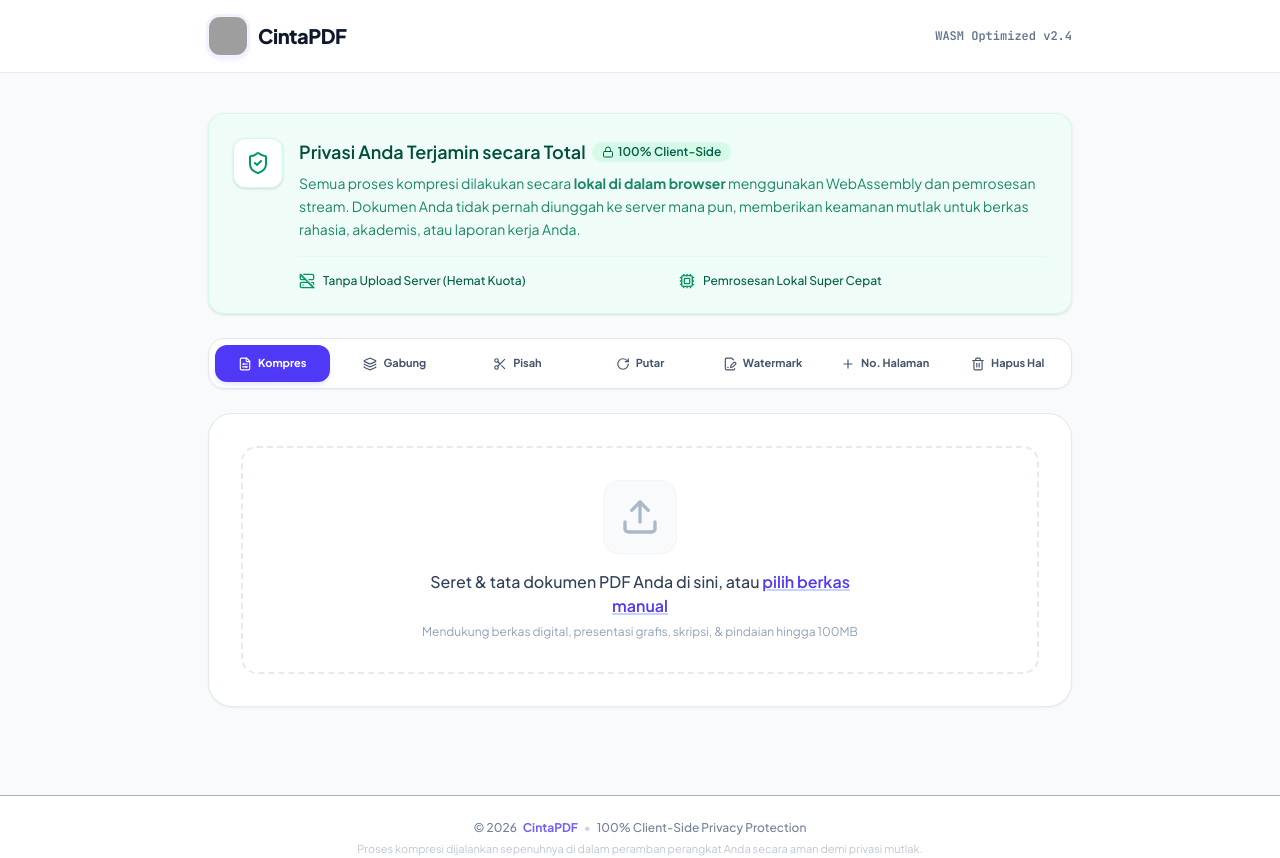
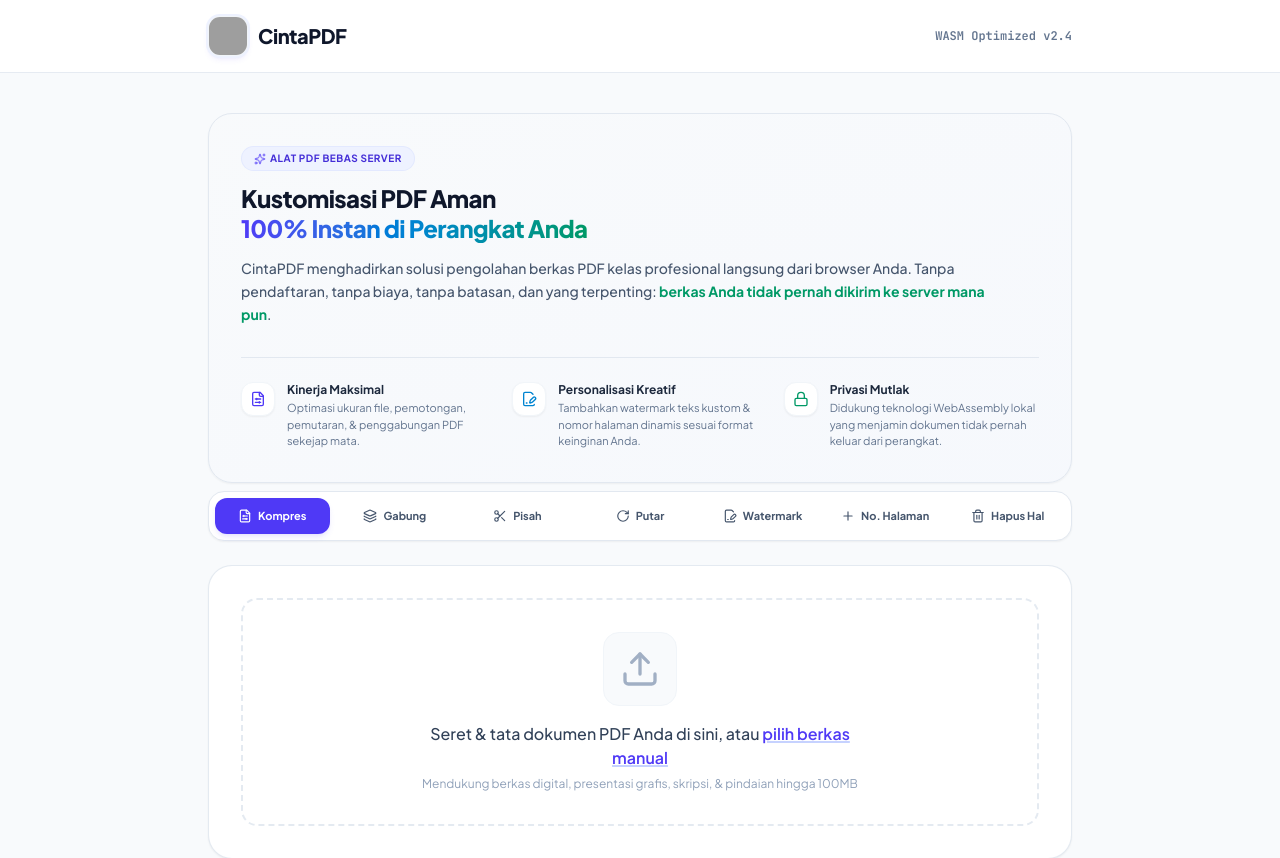
Before and after one commit to kamalcloud52/cintapdf, a React (Vite) app in the folder frontend-pdf/: page / in a window 1280 px wide. Shown: the top 858 px of the page. Built offline with nearby package versions, Linux system fonts and the light colour scheme; grey boxes are pictures that could not be loaded.

Commit message:
Update App.tsx

```diff
--- a/frontend-pdf/src/App.tsx
+++ b/frontend-pdf/src/App.tsx
@@ -6,7 +6,7 @@
 import HistorySection from './components/HistorySection';
 import { CompressionMode, PDFMetadata, CompressionResult, HistoryItem, PDFTool } from './types';
 import { getPDFMetadata, compressLight, compressMedium, compressHigh, mergePDFs, parsePageRanges, extractPDFPages, rotatePDFPages, addWatermarkToPDF, addPageNumbersToPDF, deletePDFPages } from './utils/pdfProcessor';
-import { FileDown, ShieldAlert, FileSliders, CircleAlert, Cpu, Heart, CheckCircle2, Layers, Scissors, RotateCw, Plus, Trash2, ArrowUp, ArrowDown, Lock, FileSignature } from 'lucide-react';
+import { FileDown, ShieldAlert, FileSliders, CircleAlert, Cpu, Heart, CheckCircle2, Layers, Scissors, RotateCw, Plus, Trash2, ArrowUp, ArrowDown, Lock, FileSignature, Sparkles, Mail, Coffee, Globe } from 'lucide-react';
 import { motion, AnimatePresence } from 'motion/react';
 
 export default function App() {
@@ -664,8 +664,65 @@
 
       {/* CORE WRAPPER SECTION */}
       <main id="primary-content" className="max-w-4xl mx-auto px-4 py-6 md:py-10 w-full flex-grow space-y-6">
-        {/* PRIVACY WARNING NOTICE BANNER */}
-        {!file && !result && mergeFiles.length === 0 && <PrivacyBanner />}
+        {/* HERO / BRIEF INFORMATION & FEATURES HEADER */}
+        {!file && !result && mergeFiles.length === 0 && (
+          <motion.div
+            id="hero-information-header"
+            initial={{ opacity: 0, y: -12 }}
+            animate={{ opacity: 1, y: 0 }}
+            transition={{ duration: 0.5 }}
+            className="bg-gradient-to-br from-slate-50 to-indigo-50/20 rounded-3xl p-6 md:p-8 text-slate-800 shadow-xs border border-slate-200 relative overflow-hidden mb-2"
+          >
+            {/* Subtle decorative lights */}
+            <div className="absolute top-0 right-0 w-64 h-64 bg-indigo-500/5 rounded-full blur-3xl -z-10" />
+            <div className="absolute bottom-0 left-0 w-64 h-64 bg-emerald-500/5 rounded-full blur-3xl -z-10" />
+
+            <div className="max-w-3xl">
+              <span className="px-3 py-1 rounded-full text-[10px] font-bold bg-indigo-50 text-indigo-700 border border-indigo-100/80 uppercase tracking-wider inline-flex items-center gap-1">
+                <Sparkles className="h-3 w-3 text-indigo-600 animate-pulse" /> Alat PDF Bebas Server
+              </span>
+              <h2 className="text-2xl md:text-3.5xl font-black mt-3 text-slate-900 tracking-tight leading-tight">
+                Kustomisasi PDF Aman <br className="hidden sm:inline" />
+                <span className="text-transparent bg-clip-text bg-gradient-to-r from-indigo-600 via-sky-600 to-emerald-600 font-extrabold">
+                  100% Instan di Perangkat Anda
+                </span>
+              </h2>
+              <p className="text-slate-600 text-sm mt-3.5 leading-relaxed font-medium">
+                CintaPDF menghadirkan solusi pengolahan berkas PDF kelas profesional langsung dari browser Anda. Tanpa pendaftaran, tanpa biaya, tanpa batasan, dan yang terpenting: <strong className="text-emerald-600 font-bold">berkas Anda tidak pernah dikirim ke server mana pun</strong>.
+              </p>
+            </div>
+
+            <div className="grid grid-cols-1 sm:grid-cols-2 md:grid-cols-3 gap-4 mt-8 pt-6 border-t border-slate-200">
+              <div className="flex items-start gap-3">
+                <div className="p-2 bg-white rounded-xl border border-slate-100 shadow-xs text-indigo-600 shrink-0">
+                  <FileSliders className="h-4 w-4" />
+                </div>
+                <div>
+                  <h4 className="text-xs font-bold text-slate-800">Kinerja Maksimal</h4>
+                  <p className="text-[11px] text-slate-500 mt-0.5 leading-normal">Optimasi ukuran file, pemotongan, pemutaran, & penggabungan PDF sekejap mata.</p>
+                </div>
+              </div>
+              <div className="flex items-start gap-3">
+                <div className="p-2 bg-white rounded-xl border border-slate-100 shadow-xs text-sky-600 shrink-0">
+                  <FileSignature className="h-4 w-4" />
+                </div>
+                <div>
+                  <h4 className="text-xs font-bold text-slate-800">Personalisasi Kreatif</h4>
+                  <p className="text-[11px] text-slate-500 mt-0.5 leading-normal">Tambahkan watermark teks kustom & nomor halaman dinamis sesuai format keinginan Anda.</p>
+                </div>
+              </div>
+              <div className="flex items-start gap-3 sm:col-span-2 md:col-span-1">
+                <div className="p-2 bg-white rounded-xl border border-slate-100 shadow-xs text-emerald-600 shrink-0">
+                  <Lock className="h-4 w-4" />
+                </div>
+                <div>
+                  <h4 className="text-xs font-bold text-slate-800">Privasi Mutlak</h4>
+                  <p className="text-[11px] text-slate-500 mt-0.5 leading-normal">Didukung teknologi WebAssembly lokal yang menjamin dokumen tidak pernah keluar dari perangkat.</p>
+                </div>
+              </div>
+            </div>
+          </motion.div>
+        )}
 
         {/* TABS SELECTOR FOR VARIOUS SERVERLESS PDF TOOLS */}
         <div id="pdf-tools-navbar" className="bg-white border border-slate-200 rounded-2xl p-1.5 grid grid-cols-2 sm:grid-cols-3 md:grid-cols-4 lg:grid-cols-7 gap-2 shadow-xs">
@@ -1345,6 +1402,13 @@
           onDeleteItem={handleDeleteHistoryItem}
           onClearAll={handleClearAllHistory}
         />
+
+        {/* PRIVACY WARNING NOTICE BANNER - RELOCATED TO BOTTOM */}
+        <div className="pt-4">
+          <PrivacyBanner />
+        </div>
+
+
       </main>
 
       {/* FOOTER METRICS COPYRIGHT */}
```
